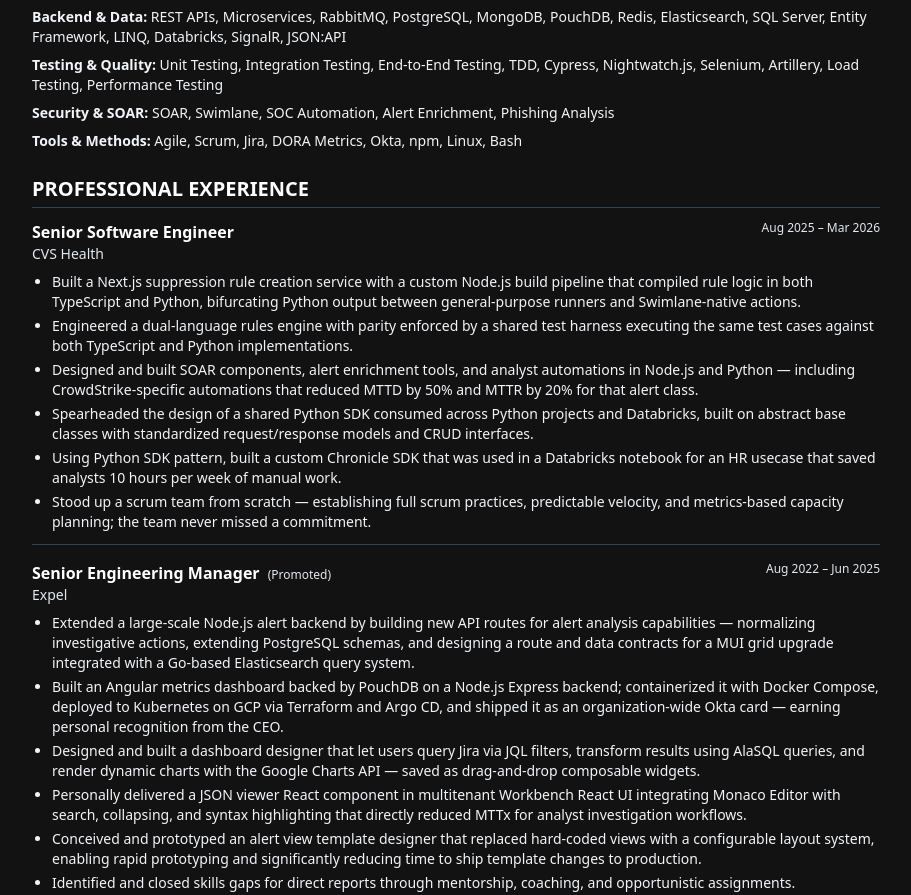
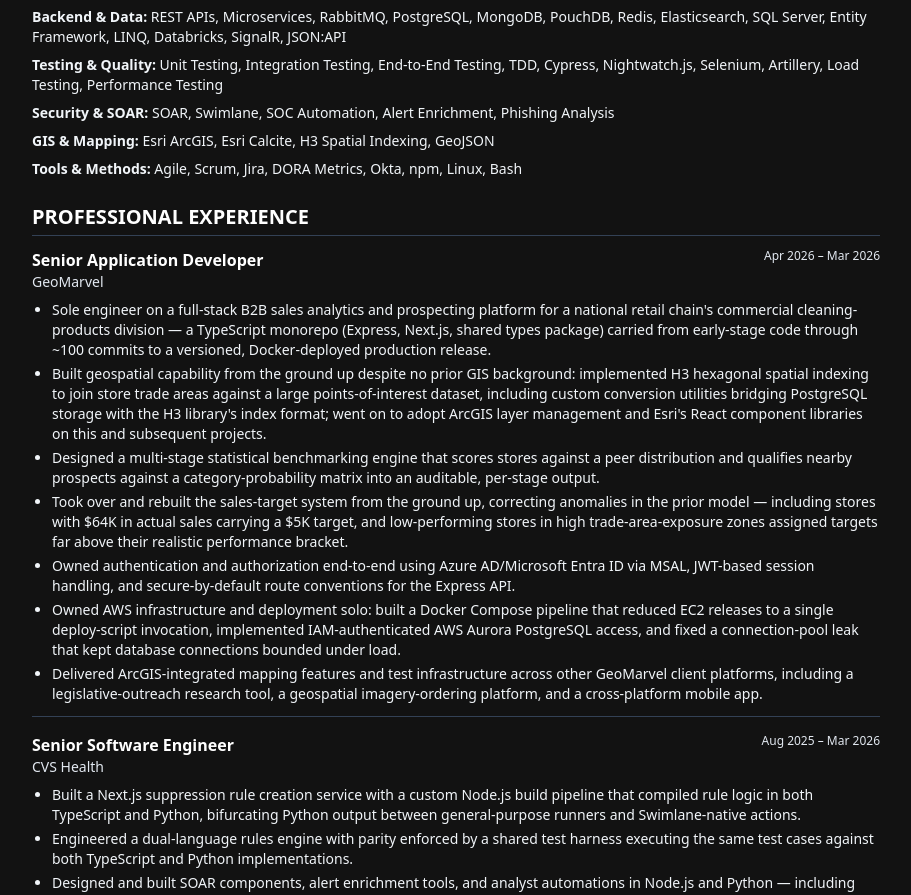
Before and after one commit to JacobHeater/jacobheater.github.io, a Next.js app: page /about/resume in a window 1280 px wide. Shown: the part 705-1600 px from the top of the page, without its empty margins (184-1095 px from the left). Built offline with nearby package versions, Linux system fonts and the light colour scheme; a web font is replaced by a local one.

Commit message:
Add GeoMarvel role to resume

```diff
--- a/src/app/about/resume/data/resume/resume.ts
+++ b/src/app/about/resume/data/resume/resume.ts
@@ -26,9 +26,32 @@ export const resume: IResume = {
     { heading: 'Backend & Data', items: ['REST APIs', 'Microservices', 'RabbitMQ', 'PostgreSQL', 'MongoDB', 'PouchDB', 'Redis', 'Elasticsearch', 'SQL Server', 'Entity Framework', 'LINQ', 'Databricks', 'SignalR', 'JSON:API'] },
     { heading: 'Testing & Quality', items: ['Unit Testing', 'Integration Testing', 'End-to-End Testing', 'TDD', 'Cypress', 'Nightwatch.js', 'Selenium', 'Artillery', 'Load Testing', 'Performance Testing'] },
     { heading: 'Security & SOAR', items: ['SOAR', 'Swimlane', 'SOC Automation', 'Alert Enrichment', 'Phishing Analysis'] },
+    { heading: 'GIS & Mapping', items: ['Esri ArcGIS', 'Esri Calcite', 'H3 Spatial Indexing', 'GeoJSON'] },
     { heading: 'Tools & Methods', items: ['Agile', 'Scrum', 'Jira', 'DORA Metrics', 'Okta', 'npm', 'Linux', 'Bash'] },
   ],
   experience: [
+    {
+      company: 'GeoMarvel',
+      title: 'Senior Application Developer',
+      startDate: new Date(2026, 3),
+      location: 'Remote',
+      keyPoints: [
+        "Sole engineer on a full-stack B2B sales analytics and prospecting platform for a national retail chain's commercial cleaning-products division — a TypeScript monorepo (Express, Next.js, shared types package) carried from early-stage code through ~100 commits to a versioned, Docker-deployed production release.",
+        "Built geospatial capability from the ground up despite no prior GIS background: implemented H3 hexagonal spatial indexing to join store trade areas against a large points-of-interest dataset, including custom conversion utilities bridging PostgreSQL storage with the H3 library's index format; went on to adopt ArcGIS layer management and Esri's React component libraries on this and subsequent projects.",
+        'Designed a multi-stage statistical benchmarking engine that scores stores against a peer distribution and qualifies nearby prospects against a category-probability matrix into an auditable, per-stage output.',
+        'Took over and rebuilt the sales-target system from the ground up, correcting anomalies in the prior model — including stores with $64K in actual sales carrying a $5K target, and low-performing stores in high trade-area-exposure zones assigned targets far above their realistic performance bracket.',
+        'Owned authentication and authorization end-to-end using Azure AD/Microsoft Entra ID via MSAL, JWT-based session handling, and secure-by-default route conventions for the Express API.',
+        'Owned AWS infrastructure and deployment solo: built a Docker Compose pipeline that reduced EC2 releases to a single deploy-script invocation, implemented IAM-authenticated AWS Aurora PostgreSQL access, and fixed a connection-pool leak that kept database connections bounded under load.',
+        'Delivered ArcGIS-integrated mapping features and test infrastructure across other GeoMarvel client platforms, including a legislative-outreach research tool, a geospatial imagery-ordering platform, and a cross-platform mobile app.',
+      ],
+      technicalSkills: [
+        { heading: 'Languages & Frameworks', items: ['TypeScript', 'JavaScript', 'Node.js', 'Express', 'Next.js', 'React'] },
+        { heading: 'Backend & Data', items: ['REST APIs', 'PostgreSQL (AWS Aurora)', 'H3 Spatial Indexing'] },
+        { heading: 'Cloud & DevOps', items: ['AWS', 'AWS IAM', 'Docker', 'Git'] },
+        { heading: 'GIS & Mapping', items: ['Esri ArcGIS', 'Esri Calcite', 'H3', 'GeoJSON'] },
+        { heading: 'Identity & Auth', items: ['Azure AD / Microsoft Entra ID', 'MSAL', 'JWT'] },
+      ],
+    },
     {
       company: 'CVS Health',
       title: 'Senior Software Engineer',
```
